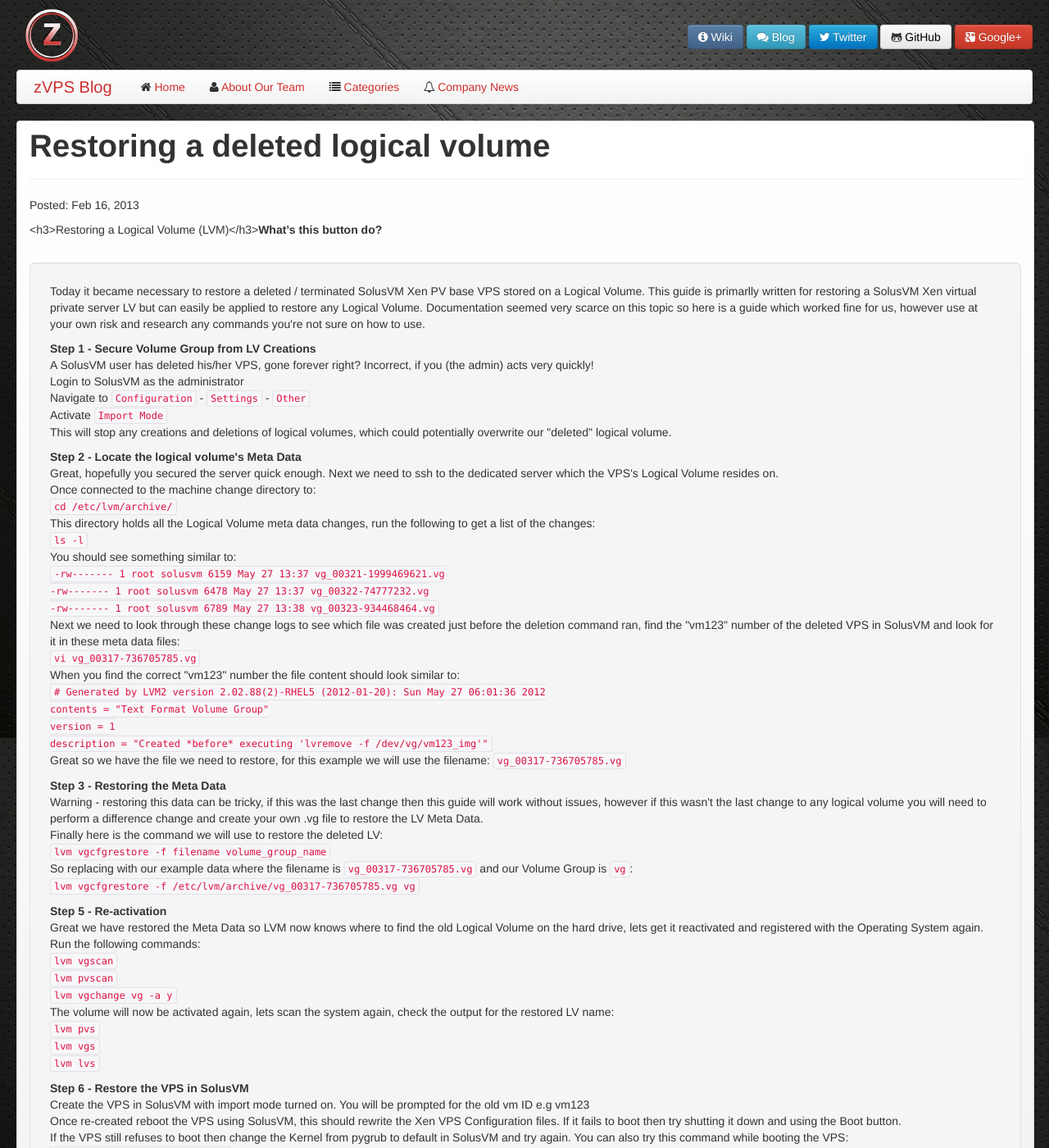
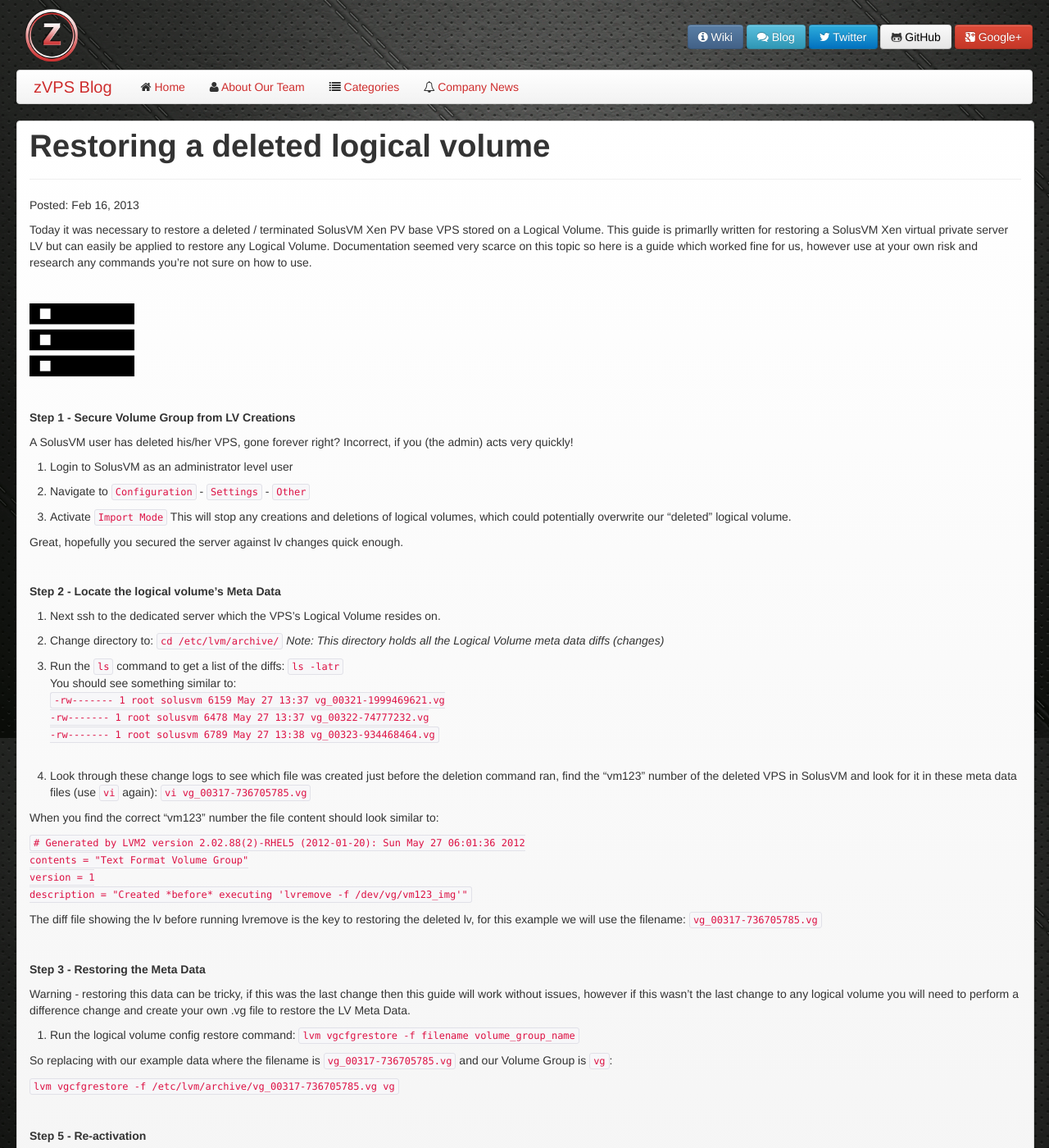
Before and after one commit to Caffe1neAdd1ct/zvps-blog, a Jekyll site: the page built from _posts/2013-02-16-restoring-a-deleted-logical-volume.markdown, in a window 1280 px wide and 1400 px high. Shown: the whole window at 82% size. Built offline with Jekyll 4.4.1, drawn with Linux system fonts in a browser that asks for light colours; some of the changed text lies outside the part shown.

Commit message:
Fixed restore lv post.

```diff
--- a/_posts/2013-02-16-restoring-a-deleted-logical-volume.markdown
+++ b/_posts/2013-02-16-restoring-a-deleted-logical-volume.markdown
@@ -5,75 +5,88 @@
 categories: guides linux lvm
 ---
 
-<span><h3>Restoring a Logical Volume (LVM)</h3><strong>What's this button do?</strong></span>
-<br><br>
-<div class="well well-large">
-    <p>
-        Today it became necessary to restore a deleted / terminated SolusVM Xen PV base VPS stored on a Logical Volume.
-        This guide is primarlly written for restoring a SolusVM Xen virtual private server LV but can easily be applied to restore any Logical Volume.
-        Documentation seemed very scarce on this topic so here is a guide which worked fine for us, however use at your own risk and research any commands you're not sure on how to use.
-    </p>
-    <strong>Step 1 - Secure Volume Group from LV Creations</strong>
-    <p>
-        A SolusVM user has deleted his/her VPS, gone forever right? Incorrect, if you (the admin) acts very quickly!<br>
-        Login to SolusVM as the administrator<br>
-        Navigate to <code>Configuration</code> - <code>Settings</code> - <code>Other</code><br>
-        Activate <code>Import Mode</code><br>
-        This will stop any creations and deletions of logical volumes, which could potentially overwrite our "deleted" logical volume.
-    </p>
-    <strong>Step 2 - Locate the logical volume's Meta Data</strong>
-    <p>
-        Great, hopefully you secured the server quick enough. Next we need to ssh to the dedicated server which the VPS's Logical Volume resides on.<br>
-        Once connected to the machine change directory to:<br>
-        <code>cd /etc/lvm/archive/</code><br>
-        This directory holds all the Logical Volume meta data changes, run the following to get a list of the changes:<br>
-        <code>ls -l</code><br>
-        You should see something similar to:<br>
-        <code>
-            -rw------- 1 root solusvm 6159 May 27 13:37 vg_00321-1999469621.vg<br>
-            -rw------- 1 root solusvm 6478 May 27 13:37 vg_00322-74777232.vg<br>
-            -rw------- 1 root solusvm 6789 May 27 13:38 vg_00323-934468464.vg<br>
-        </code>
-        Next we need to look through these change logs to see which file was created just before the deletion command ran, find the "vm123" number of the deleted VPS in SolusVM and look for it in these meta data files:<br>
-        <code>vi vg_00317-736705785.vg</code><br>
-        When you find the correct "vm123" number the file content should look similar to:<br>
-        <code>
-            # Generated by LVM2 version 2.02.88(2)-RHEL5 (2012-01-20): Sun May 27 06:01:36 2012<br>
-            contents = "Text Format Volume Group"<br>
-            version = 1<br>
-            description = "Created *before* executing 'lvremove -f /dev/vg/vm123_img'"<br>
-        </code>
-        Great so we have the file we need to restore, for this example we will use the filename: <code>vg_00317-736705785.vg</code>
-    </p>
-    <strong>Step 3 - Restoring the Meta Data</strong>
-    <p>
-        Warning - restoring this data can be tricky, if this was the last change then this guide will work without issues, however if this wasn't the last change to any logical volume you will need to perform a difference change and create your own .vg file to restore the LV Meta Data.<br>
-        Finally here is the command we will use to restore the deleted LV:<br>
-        <code>
-            lvm vgcfgrestore -f filename volume_group_name<br>
-        </code>
-        So replacing with our example data where the filename is <code>vg_00317-736705785.vg</code> and our Volume Group is <code>vg</code>:<br>
-        <code>
-            lvm vgcfgrestore -f /etc/lvm/archive/vg_00317-736705785.vg vg<br>
-        </code>
-    </p>
-    <strong>Step 5 - Re-activation</strong>
-    <p>
-        Great we have restored the Meta Data so LVM now knows where to find the old Logical Volume on the hard drive, lets get it reactivated and registered with the Operating System again. Run the following commands:<br>
-        <code>lvm vgscan</code><br>
-        <code>lvm pvscan</code><br>
-        <code>lvm vgchange vg -a y</code><br>
-        The volume will now be activated again, lets scan the system again, check the output for the restored LV name:<br>
-        <code>lvm pvs</code><br>
-        <code>lvm vgs</code><br>
-        <code>lvm lvs</code><br>
-    </p>
-    <strong>Step 6 - Restore the VPS in SolusVM</strong>
-    <p>
-        Create the VPS in SolusVM with import mode turned on. You will be prompted for the old vm ID e.g vm123<br>
-        Once re-created reboot the VPS using SolusVM, this should rewrite the Xen VPS Configuration files. If it fails to boot then try shutting it down and using the Boot button.<br>
-        If the VPS still refuses to boot then change the Kernel from pygrub to default in SolusVM and try again. You can also try this command while booting the VPS:<br>
-        <code>tail -f /var/log/xen/xend.log</code><br>
-    </p>
-    <strong>We hope this helps, feel free to contact us if you need a hand.</strong>
-</div>
+Today it was necessary to restore a deleted / terminated SolusVM Xen PV base VPS stored on a Logical Volume.
+This guide is primarlly written for restoring a SolusVM Xen virtual private server LV but can easily be applied to restore any Logical Volume.
+Documentation seemed very scarce on this topic so here is a guide which worked fine for us, however use at your own risk and research any commands you're not sure on how to use.
+
+<br>
+
+![Server Logo](/img/server.png)
+
+<br>
+
+**Step 1 - Secure Volume Group from LV Creations**
+
+A SolusVM user has deleted his/her VPS, gone forever right? Incorrect, if you (the admin) acts very quickly!
+
+1. Login to SolusVM as an administrator level user
+
+2. Navigate to <code>Configuration</code> - <code>Settings</code> - <code>Other</code>
+
+3. Activate <code>Import Mode</code>
+This will stop any creations and deletions of logical volumes, which could potentially overwrite our "deleted" logical volume.
+
+Great, hopefully you secured the server against lv changes quick enough.
+
+<br>
+
+**Step 2 - Locate the logical volume's Meta Data**
+
+1. Next ssh to the dedicated server which the VPS's Logical Volume resides on.<br>
+
+2. Change directory to: <code>cd /etc/lvm/archive/</code> *Note: This directory holds all the Logical Volume meta data diffs (changes)*
+
+3. Run the <code>ls</code> command to get a list of the diffs: <code>ls -latr</code><br>You should see something similar to:<br><code>-rw------- 1 root solusvm 6159 May 27 13:37 vg_00321-1999469621.vg<br>-rw------- 1 root solusvm 6478 May 27 13:37 vg_00322-74777232.vg<br>-rw------- 1 root solusvm 6789 May 27 13:38 vg_00323-934468464.vg</code><br><br>
+
+4. Look through these change logs to see which file was created just before the deletion command ran,
+   find the "vm123" number of the deleted VPS in SolusVM and look for it in these meta data files (use <code>vi</code> again): <code>vi vg_00317-736705785.vg</code><br>
+
+When you find the correct "vm123" number the file content should look similar to:<br>
+
+<code>
+    # Generated by LVM2 version 2.02.88(2)-RHEL5 (2012-01-20): Sun May 27 06:01:36 2012<br>
+    contents = "Text Format Volume Group"<br>
+    version = 1<br>
+    description = "Created *before* executing 'lvremove -f /dev/vg/vm123_img'"<br>
+</code>
+
+
+The diff file showing the lv before running lvremove is the key to restoring the deleted lv, for this example we will use the filename: <code>vg_00317-736705785.vg</code>
+
+<br>
+
+**Step 3 - Restoring the Meta Data**
+
+Warning - restoring this data can be tricky, if this was the last change then this guide will work without issues, however if this wasn't the last change to any logical volume you will need to perform a difference change and create your own .vg file to restore the LV Meta Data.<br>
+
+1. Run the logical volume config restore command: <code>lvm vgcfgrestore -f filename volume_group_name</code>
+
+So replacing with our example data where the filename is <code>vg_00317-736705785.vg</code> and our Volume Group is <code>vg</code>:<br>
+
+<code>
+    lvm vgcfgrestore -f /etc/lvm/archive/vg_00317-736705785.vg vg<br>
+</code>
+
+<br>
+
+**Step 5 - Re-activation**
+
+1. Great we have restored the Meta Data so LVM now knows where to find the old Logical Volume on the hard drive, lets get it reactivated and registered with the Operating System again. Run the following commands:<br>
+<code>lvm vgscan</code><br>
+<code>lvm pvscan</code><br>
+<code>lvm vgchange vg -a y</code><br>
+
+2. The volume will now be activated again, lets scan the system again, check the output for the restored LV name:<br>
+<code>lvm pvs</code><br>
+<code>lvm vgs</code><br>
+<code>lvm lvs</code><br>
+
+<br>
+
+**Step 6 - Restore the VPS in SolusVM**
+
+1. Re-create the VPS in SolusVM with import mode turned on. You will be prompted for the old vm ID e.g vm123
+
+2. Once re-created reboot the VPS using SolusVM, this should rewrite the Xen VPS Configuration files. If it fails to boot then try shutting it down and using the Boot button.
+
+3. If the VPS still refuses to boot then change the Kernel from pygrub to default in SolusVM and try again. You can also try this command while booting the VPS: <code>tail -f /var/log/xen/xend.log</code>
```
Also changed, not shown: img/server.png (added).
